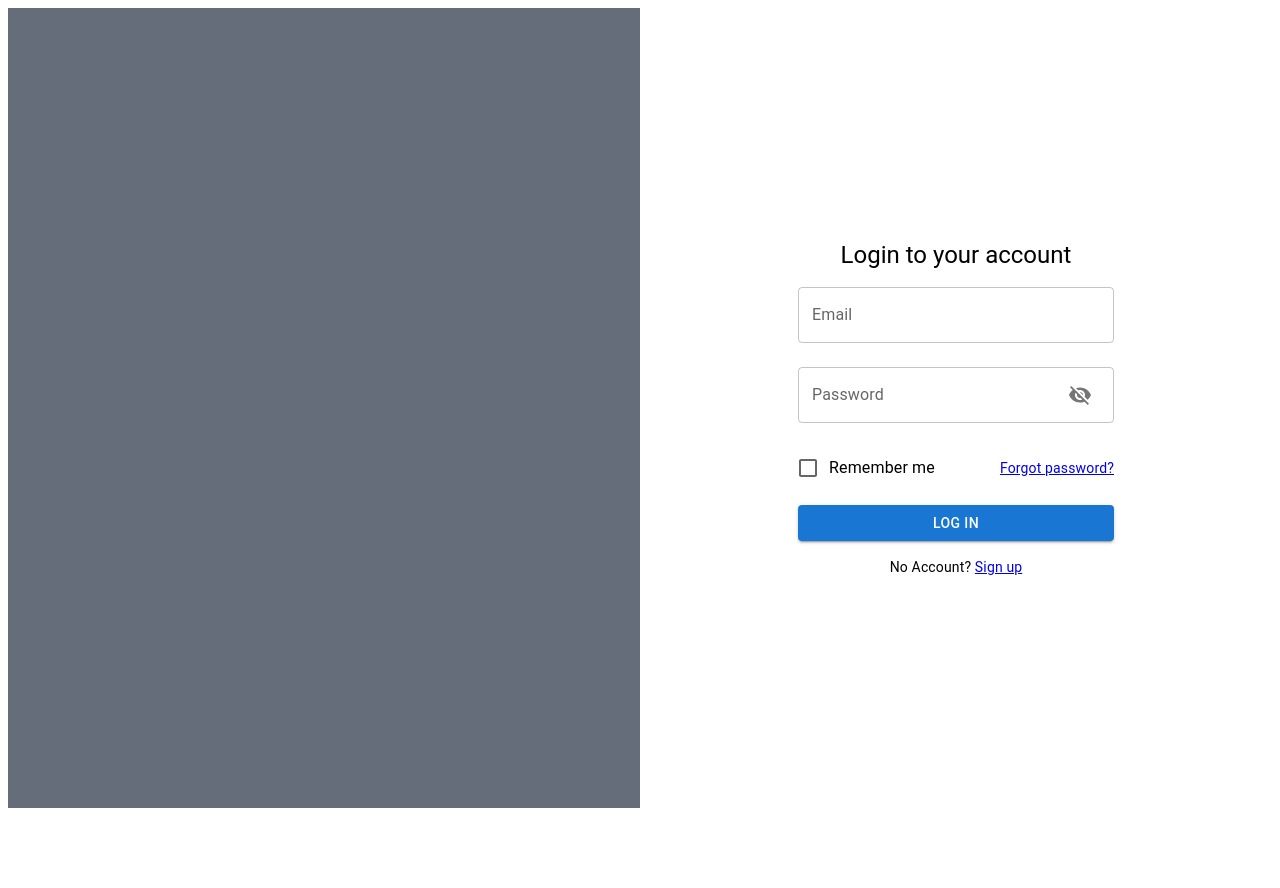
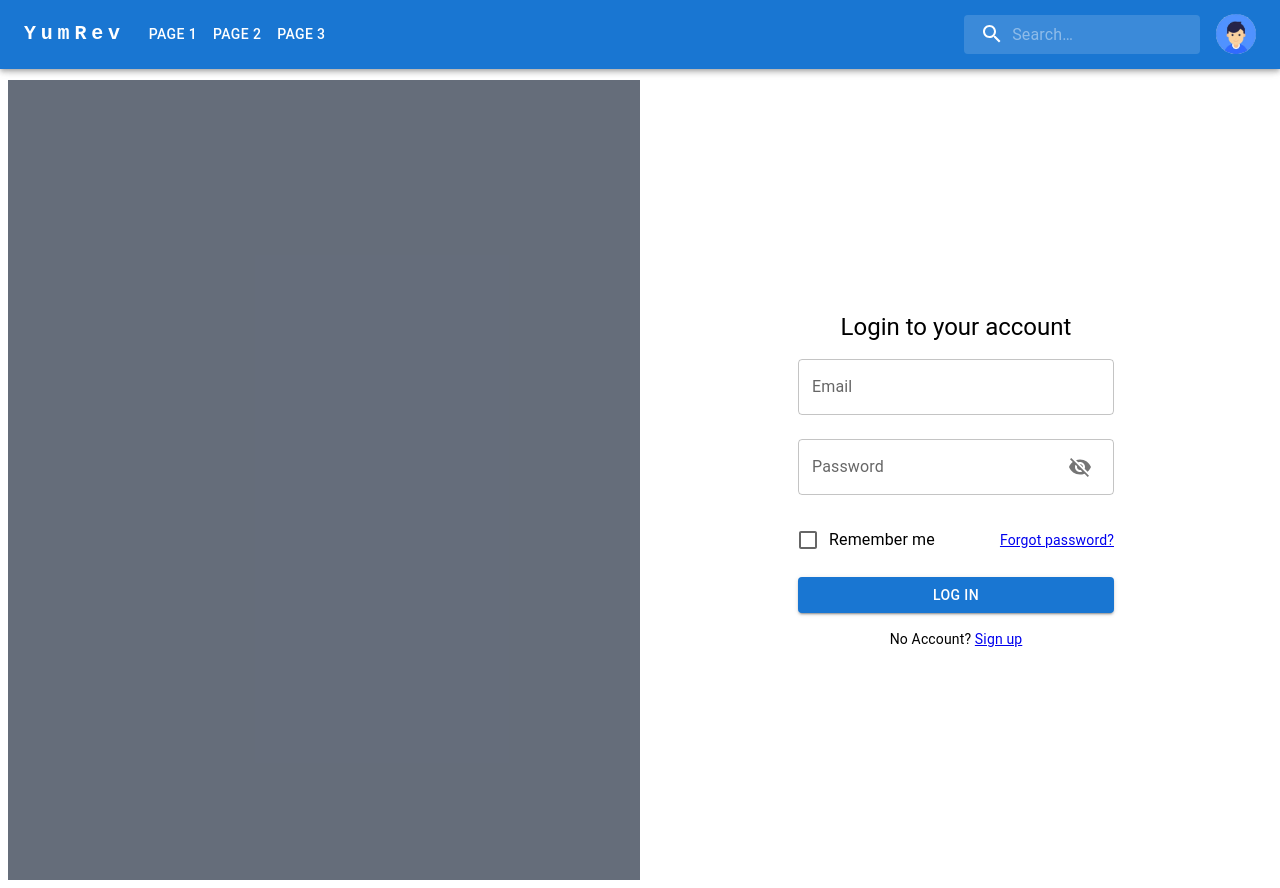
Before and after one commit to CS222-UIUC/course-project-team46, a React (Create React App) app in the folder client/: page /login in a window 1280 px wide. Before the commit the page ends 816 px from the top, so only its background shows below. Built offline with nearby package versions, Linux system fonts and the light colour scheme.

Commit message:
Add AppBar to login page, ...

```diff
--- a/client/src/components/UserMenu/index.js
+++ b/client/src/components/UserMenu/index.js
@@ -15,7 +15,7 @@ function UserMenu(props) {
 
     const settings = isAuthenticated
         ? ['Profile', 'Account', 'Logout']
-        : ['Profile', 'Account', 'Login'];
+        : ['Login'];
 
     const handleLogout = () => {
         // @todo Add logout logic here
--- a/client/src/pages/ForgotPage/index.js
+++ b/client/src/pages/ForgotPage/index.js
@@ -11,6 +11,8 @@ import {
     Container,
 } from "@mui/material";
 import { styled } from "@mui/system";
+
+import AppBar from '../../components/AppBar'
 
 // create styles
 const AuthWrapper = styled(Grid)`
@@ -72,6 +74,10 @@ function ForgotPage() {
     }
 
     return (
+        <div className="ForgotPage">
+            <header className="ForgotPage-header">
+                <AppBar />
+                <Box sx={{ mt: 10 }}>
                     <AuthWrapper container>
                         <AuthBackgroundCol item xs={12} md={5} lg={6}>
                             <div className="auth-background-holder"></div>
@@ -126,6 +132,9 @@ function ForgotPage() {
                             </Container>
                         </Grid>
                     </AuthWrapper>
+                </Box>
+            </header>
+        </div>
     );
 }
 
--- a/client/src/pages/LoginPage/index.js
+++ b/client/src/pages/LoginPage/index.js
@@ -4,6 +4,8 @@ import Form from '../../utils/Forms'
 import { Box, Button, Checkbox, FormControlLabel, Grid, IconButton, InputAdornment, TextField, Typography } from "@mui/material";
 import { Visibility, VisibilityOff } from "@mui/icons-material";
 import { styled } from "@mui/system";
+
+import AppBar from '../../components/AppBar'
 
 // create styles
 const AuthWrapper = styled(Grid)`
@@ -87,6 +89,10 @@ function LoginPage() {
     }
 
     return (
+        <div className="LoginPage">
+            <header className="LoginPage-header">
+                <AppBar />
+                <Box sx={{ mt: 10 }}>
                     <AuthWrapper container>
                         <AuthBackgroundCol item xs={12} md={5} lg={6}>
                             <Box className="auth-background-holder"></Box>
@@ -155,6 +161,9 @@ function LoginPage() {
                             </AuthBody>
                         </Grid>
                     </AuthWrapper>
+                </Box>
+            </header>
+        </div>
     );
 }
 
--- a/client/src/pages/RegisterPage/index.js
+++ b/client/src/pages/RegisterPage/index.js
@@ -4,6 +4,8 @@ import { Visibility, VisibilityOff } from "@mui/icons-material";
 import { Link as RouterLink } from "react-router-dom";
 import { styled } from "@mui/system";
 import Form from '../../utils/Forms'
+
+import AppBar from '../../components/AppBar'
 
 // create styles
 const AuthWrapper = styled(Grid)`
@@ -86,6 +88,10 @@ function RegisterPage() {
         }
     }
     return (
+        <div className="RegisterPage">
+            <header className="RegisterPage-header">
+                <AppBar />
+                <Box sx={{ mt: 10 }}>
                     <AuthWrapper container>
                         <AuthBackgroundCol item xs={12} md={5} lg={6}>
                             <div className="auth-background-holder"></div>
@@ -180,6 +186,9 @@ function RegisterPage() {
                             </Container>
                         </Grid>
                     </AuthWrapper>
+                </Box>
+            </header>
+        </div>
     );
 }
 
```
Lines whose indentation alone changed are shown as unchanged.
